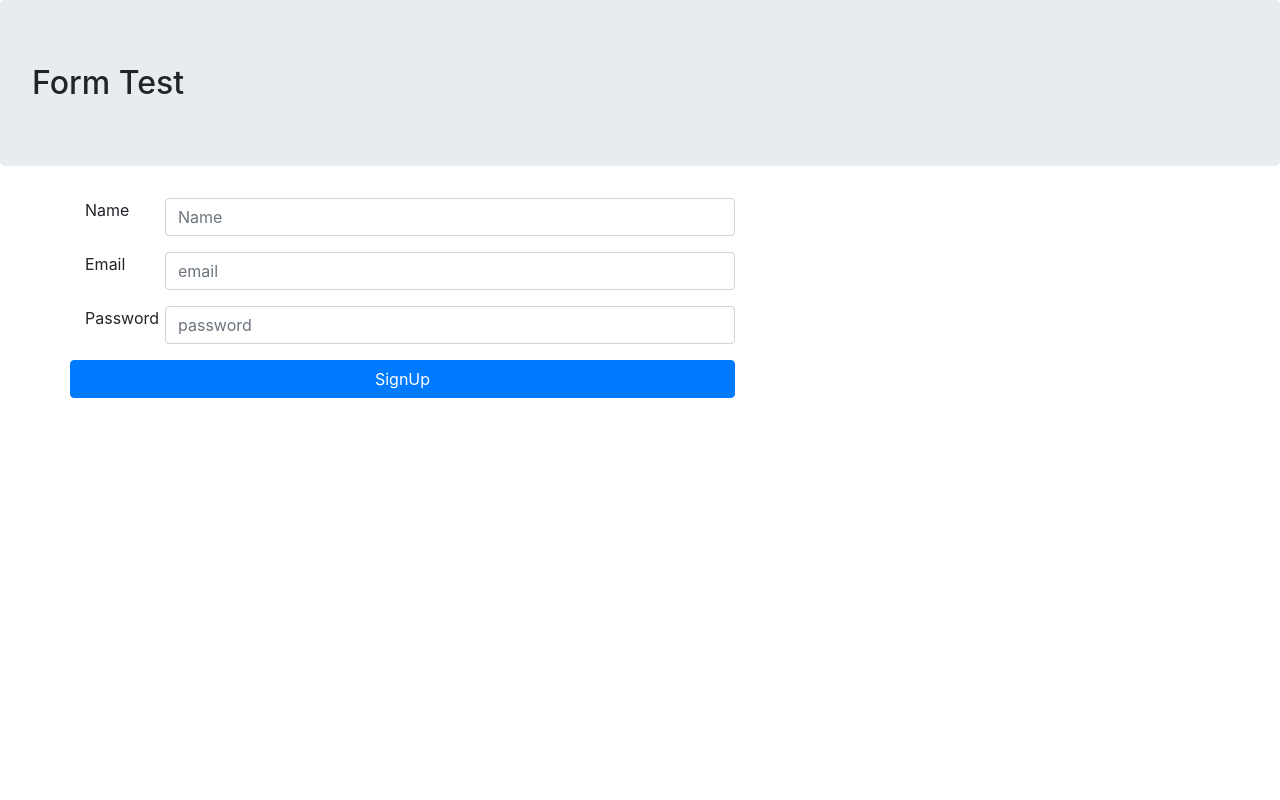
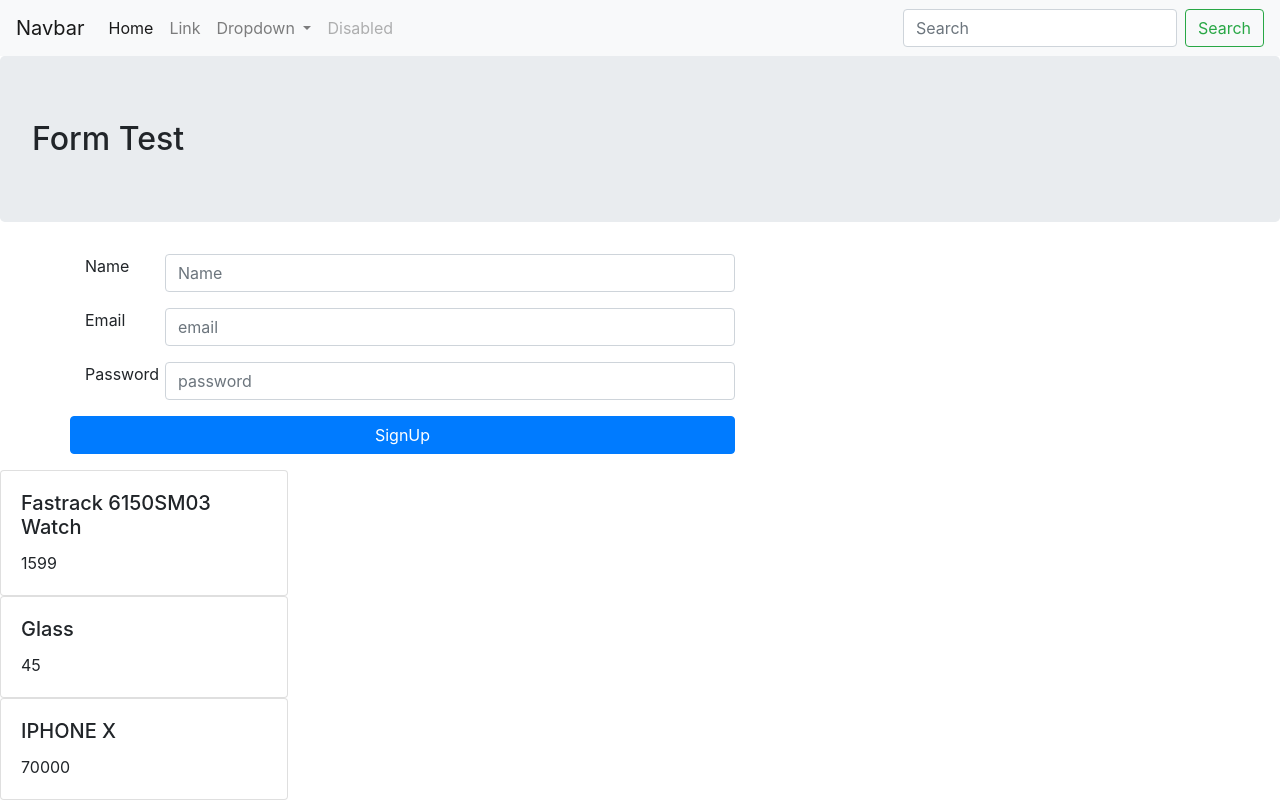
Before and after one commit to vivek0807/Training, an Angular app in the folder Week2/AngularProject1/: page / in a window 1280 px wide. Shown: the top 800 px of the page. Built offline with nearby package versions, Linux system fonts and the light colour scheme.

Commit message:
Working List

```diff
--- a/Week2/AngularProject1/src/app/app.component.html
+++ b/Week2/AngularProject1/src/app/app.component.html
@@ -1,2 +1,4 @@
-
-<app-signup   getPassword="anyPassword"></app-signup>
+<app-navbar></app-navbar>
+<app-signup></app-signup>
+<app-plist></app-plist>
+<!--<app-product *ngFor="let each of dummyproducts" [pname]="each.name" [pprice]="each.price" ></app-product>-->
--- a/Week2/AngularProject1/src/app/app.component.ts
+++ b/Week2/AngularProject1/src/app/app.component.ts
@@ -1,11 +1,12 @@
 import { Component } from '@angular/core';
 import {FormsModule} from '@angular/forms';
-
+import dummyproducts from './dummydata';
 @Component({
   selector: 'app-root',
   templateUrl: './app.component.html',
   styleUrls: ['./app.component.css']
 })
 export class AppComponent {
+  dummyproducts= dummyproducts;
   title = 'AngularProject1';
 }
--- a/Week2/AngularProject1/src/app/app.module.ts
+++ b/Week2/AngularProject1/src/app/app.module.ts
@@ -7,6 +7,7 @@ import { NavbarComponent } from './navbar/navbar.component';
 import { ProductComponent } from './product/product.component';
 import { SignupComponent } from './signup/signup.component';
 import {FormsModule} from '@angular/forms';
+import { PlistComponent } from './plist/plist.component';
 
 @NgModule({
   declarations: [
@@ -14,7 +15,8 @@ import {FormsModule} from '@angular/forms';
     LoginComponent,
     NavbarComponent,
     ProductComponent,
-    SignupComponent
+    SignupComponent,
+    PlistComponent
   ],
   imports: [
     BrowserModule,
--- /dev/null
+++ b/Week2/AngularProject1/src/app/plist/plist.component.html
@@ -0,0 +1 @@
+<app-product *ngFor="let each of dummyproducts" [pname]="each.name" [pprice]="each.price" ></app-product>
--- /dev/null
+++ b/Week2/AngularProject1/src/app/plist/plist.component.ts
@@ -0,0 +1,14 @@
+import {Component, Input, OnInit} from '@angular/core';
+import dummyproducts from '../dummydata';
+@Component({
+  selector: 'app-plist',
+  templateUrl: './plist.component.html',
+  styleUrls: ['./plist.component.css']
+})
+export class PlistComponent implements OnInit {
+  dummyproducts= dummyproducts;
+  constructor() { }
+  ngOnInit(): void {
+  }
+
+}
--- a/Week2/AngularProject1/src/app/product/product.component.css
+++ b/Week2/AngularProject1/src/app/product/product.component.css
@@ -0,0 +1 @@
+@import "~bootstrap/dist/css/bootstrap.css";
--- a/Week2/AngularProject1/src/app/product/product.component.html
+++ b/Week2/AngularProject1/src/app/product/product.component.html
@@ -1 +1,6 @@
-<p>product works!</p>
+<div class="card" style="width:18rem">
+  <div class="card-body">
+    <h5 class="card-title">{{pname}}</h5>
+    <p class="card-text">{{pprice}}</p>
+  </div>
+</div>
--- a/Week2/AngularProject1/src/app/product/product.component.ts
+++ b/Week2/AngularProject1/src/app/product/product.component.ts
@@ -1,12 +1,12 @@
-import { Component, OnInit } from '@angular/core';
-
+import {Component, Input, OnInit} from '@angular/core';
 @Component({
   selector: 'app-product',
   templateUrl: './product.component.html',
   styleUrls: ['./product.component.css']
 })
 export class ProductComponent {
-
  title = 'product';
+ @Input() pname;
+ @Input() pprice;
 
 }
```
Also changed, not shown: Week2/AngularProject1/src/app/plist/plist.component.css (added), 1 other file (tests, documents, lock files or other folders).
